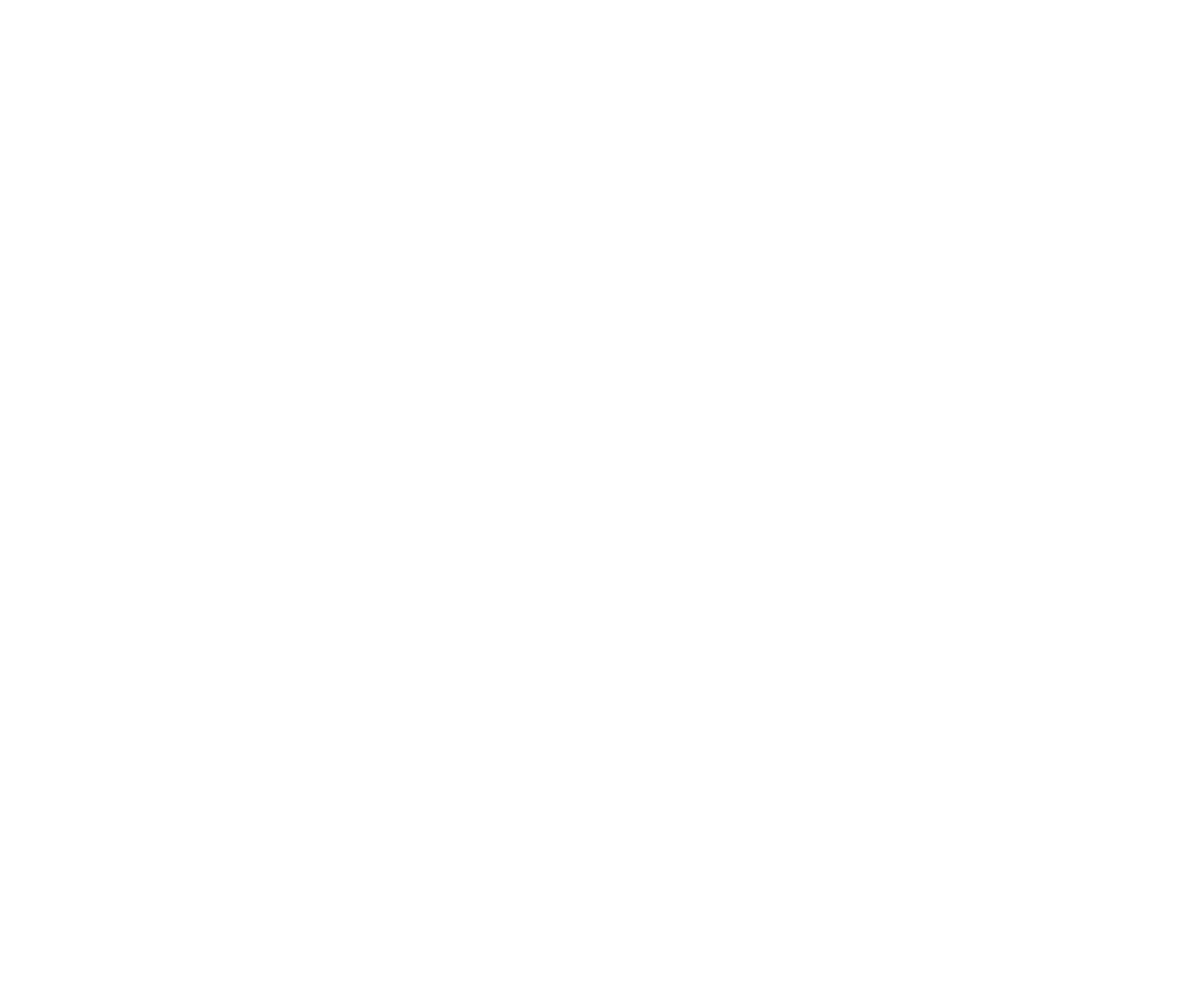
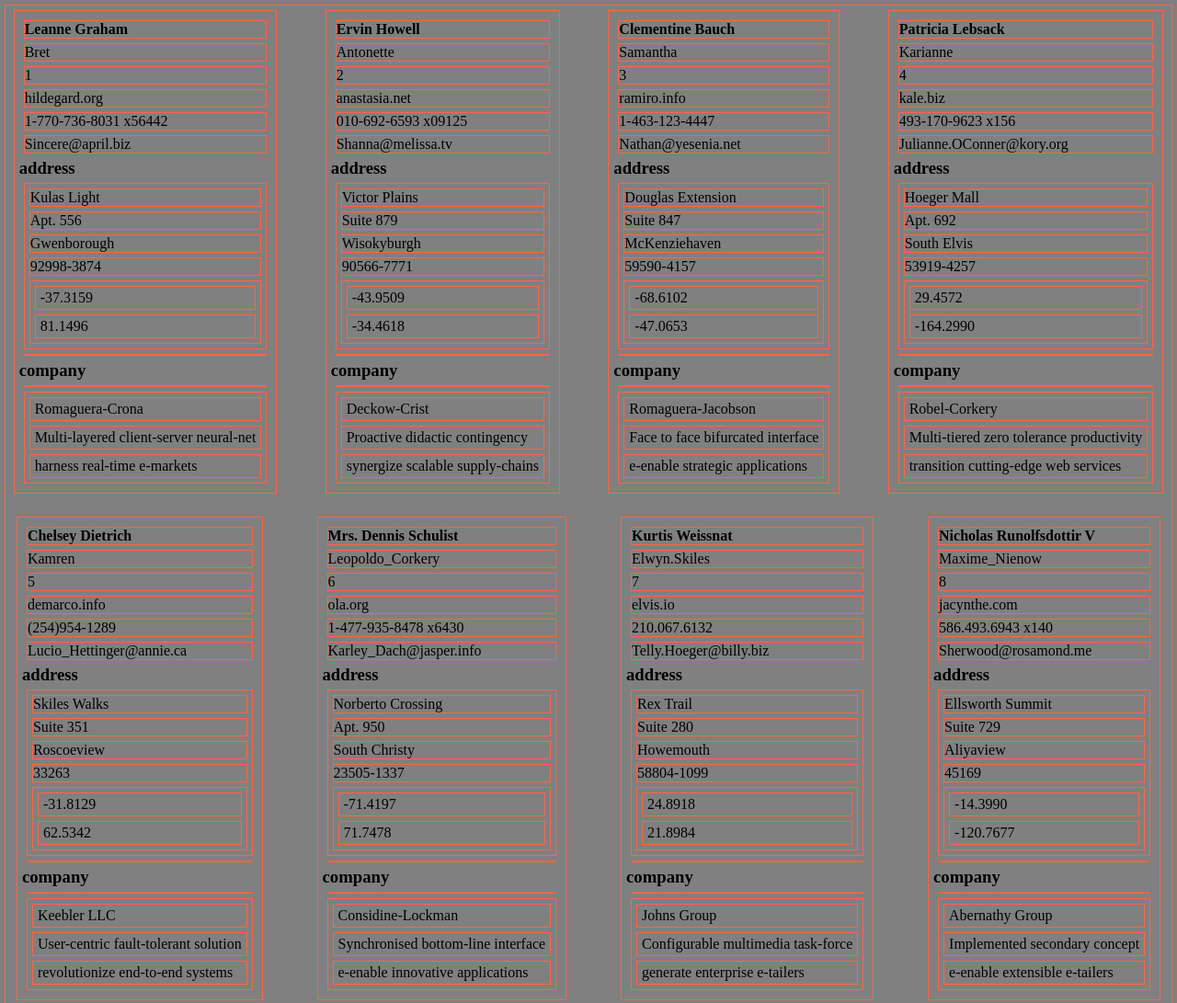
Before and after one commit to lyulka-yar/HW, a plain HTML site: page ls_9/template1.html in a window 1280 px wide. Shown: the top 1091 px of the page at 92% size. Before the commit the page ends 800 px from the top, so only its background shows below. Drawn offline with Linux system fonts and the light colour scheme.

Commit message:
additional done

```diff
--- a/ls_9/additional.js
+++ b/ls_9/additional.js
@@ -1,236 +1,153 @@
 // - Є масив :
 //
-//     let usersList = [
-//         {
-//             id: 1,
-//             name: 'Leanne Graham',
-//             username: 'Bret',
-//             email: 'Sincere@april.biz',
-//             address: {
-//                 street: 'Kulas Light',
-//                 suite: 'Apt. 556',
-//                 city: 'Gwenborough',
-//                 zipcode: '92998-3874',
-//                 geo: {
-//                     lat: '-37.3159',
-//                     lng: '81.1496'
-//                 }
-//             },
-//             phone: '1-770-736-8031 x56442',
-//             website: 'hildegard.org',
-//             company: {
-//                 name: 'Romaguera-Crona',
-//                 catchPhrase: 'Multi-layered client-server neural-net',
-//                 bs: 'harness real-time e-markets'
-//             }
-//         },
-//         {
-//             id: 2,
-//             name: 'Ervin Howell',
-//             username: 'Antonette',
-//             email: 'Shanna@melissa.tv',
-//             address: {
-//                 street: 'Victor Plains',
-//                 suite: 'Suite 879',
-//                 city: 'Wisokyburgh',
-//                 zipcode: '90566-7771',
-//                 geo: {
-//                     lat: '-43.9509',
-//                     lng: '-34.4618'
-//                 }
-//             },
-//             phone: '010-692-6593 x09125',
-//             website: 'anastasia.net',
-//             company: {
-//                 name: 'Deckow-Crist',
-//                 catchPhrase: 'Proactive didactic contingency',
-//                 bs: 'synergize scalable supply-chains'
-//             }
-//         },
-//         {
-//             id: 3,
-//             name: 'Clementine Bauch',
-//             username: 'Samantha',
-//             email: 'Nathan@yesenia.net',
-//             address: {
-//                 street: 'Douglas Extension',
-//                 suite: 'Suite 847',
-//                 city: 'McKenziehaven',
-//                 zipcode: '59590-4157',
-//                 geo: {
-//                     lat: '-68.6102',
-//                     lng: '-47.0653'
-//                 }
-//             },
-//             phone: '1-463-123-4447',
-//             website: 'ramiro.info',
-//             company: {
-//                 name: 'Romaguera-Jacobson',
-//                 catchPhrase: 'Face to face bifurcated interface',
-//                 bs: 'e-enable strategic applications'
-//             }
-//         },
-//         {
-//             id: 4,
-//             name: 'Patricia Lebsack',
-//             username: 'Karianne',
-//             email: 'Julianne.OConner@kory.org',
-//             address: {
-//                 street: 'Hoeger Mall',
-//                 suite: 'Apt. 692',
-//                 city: 'South Elvis',
-//                 zipcode: '53919-4257',
-//                 geo: {
-//                     lat: '29.4572',
-//                     lng: '-164.2990'
-//                 }
-//             },
-//             phone: '493-170-9623 x156',
-//             website: 'kale.biz',
-//             company: {
-//                 name: 'Robel-Corkery',
-//                 catchPhrase: 'Multi-tiered zero tolerance productivity',
-//                 bs: 'transition cutting-edge web services'
-//             }
-//         },
-//         {
-//             id: 5,
-//             name: 'Chelsey Dietrich',
-//             username: 'Kamren',
-//             email: 'Lucio_Hettinger@annie.ca',
-//             address: {
-//                 street: 'Skiles Walks',
-//                 suite: 'Suite 351',
-//                 city: 'Roscoeview',
-//                 zipcode: '33263',
-//                 geo: {
-//                     lat: '-31.8129',
-//                     lng: '62.5342'
-//                 }
-//             },
-//             phone: '(254)954-1289',
-//             website: 'demarco.info',
-//             company: {
-//                 name: 'Keebler LLC',
-//                 catchPhrase: 'User-centric fault-tolerant solution',
-//                 bs: 'revolutionize end-to-end systems'
-//             }
-//         },
-//         {
-//             id: 6,
-//             name: 'Mrs. Dennis Schulist',
-//             username: 'Leopoldo_Corkery',
-//             email: 'Karley_Dach@jasper.info',
-//             address: {
-//                 street: 'Norberto Crossing',
-//                 suite: 'Apt. 950',
-//                 city: 'South Christy',
-//                 zipcode: '23505-1337',
-//                 geo: {
-//                     lat: '-71.4197',
-//                     lng: '71.7478'
-//                 }
-//             },
-//             phone: '1-477-935-8478 x6430',
-//             website: 'ola.org',
-//             company: {
-//                 name: 'Considine-Lockman',
-//                 catchPhrase: 'Synchronised bottom-line interface',
-//                 bs: 'e-enable innovative applications'
-//             }
-//         },
-//         {
-//             id: 7,
-//             name: 'Kurtis Weissnat',
-//             username: 'Elwyn.Skiles',
-//             email: 'Telly.Hoeger@billy.biz',
-//             address: {
-//                 street: 'Rex Trail',
-//                 suite: 'Suite 280',
-//                 city: 'Howemouth',
-//                 zipcode: '58804-1099',
-//                 geo: {
-//                     lat: '24.8918',
-//                     lng: '21.8984'
-//                 }
-//             },
-//             phone: '210.067.6132',
-//             website: 'elvis.io',
-//             company: {
-//                 name: 'Johns Group',
-//                 catchPhrase: 'Configurable multimedia task-force',
-//                 bs: 'generate enterprise e-tailers'
-//             }
-//         },
-//         {
-//             id: 8,
-//             name: 'Nicholas Runolfsdottir V',
-//             username: 'Maxime_Nienow',
-//             email: 'Sherwood@rosamond.me',
-//             address: {
-//                 street: 'Ellsworth Summit',
-//                 suite: 'Suite 729',
-//                 city: 'Aliyaview',
-//                 zipcode: '45169',
-//                 geo: {
-//                     lat: '-14.3990',
-//                     lng: '-120.7677'
-//                 }
-//             },
-//             phone: '586.493.6943 x140',
-//             website: 'jacynthe.com',
-//             company: {
-//                 name: 'Abernathy Group',
-//                 catchPhrase: 'Implemented secondary concept',
-//                 bs: 'e-enable extensible e-tailers'
-//             }
-//         },
-//         {
-//             id: 9,
-//             name: 'Glenna Reichert',
-//             username: 'Delphine',
-//             email: 'Chaim_McDermott@dana.io',
-//             address: {
-//                 street: 'Dayna Park',
-//                 suite: 'Suite 449',
-//                 city: 'Bartholomebury',
-//                 zipcode: '76495-3109',
-//                 geo: {
-//                     lat: '24.6463',
-//                     lng: '-168.8889'
-//                 }
-//             },
-//             phone: '(775)976-6794 x41206',
-//             website: 'conrad.com',
-//             company: {
-//                 name: 'Yost and Sons',
-//                 catchPhrase: 'Switchable contextually-based project',
-//                 bs: 'aggregate real-time technologies'
-//             }
-//         },
-//         {
-//             id: 10,
-//             name: 'Clementina DuBuque',
-//             username: 'Moriah.Stanton',
-//             email: 'Rey.Padberg@karina.biz',
-//             address: {
-//                 street: 'Kattie Turnpike',
-//                 suite: 'Suite 198',
-//                 city: 'Lebsackbury',
-//                 zipcode: '31428-2261',
-//                 geo: {
-//                     lat: '-38.2386',
-//                     lng: '57.2232'
-//                 }
-//             },
-//             phone: '024-648-3804',
-//             website: 'ambrose.net',
-//             company: {
-//                 name: 'Hoeger LLC',
-//                 catchPhrase: 'Centralized empowering task-force',
-//                 bs: 'target end-to-end models'
-//             }
-//         }
-//     ];
+let usersList = [{
+    id: 1,
+    name: 'Leanne Graham',
+    username: 'Bret',
+    email: 'Sincere@april.biz',
+    address: {
+        street: 'Kulas Light',
+        suite: 'Apt. 556',
+        city: 'Gwenborough',
+        zipcode: '92998-3874',
+        geo: {
+            lat: '-37.3159',
+            lng: '81.1496'
+        }
+    },
+    phone: '1-770-736-8031 x56442',
+    website: 'hildegard.org',
+    company: {
+        name: 'Romaguera-Crona',
+        catchPhrase: 'Multi-layered client-server neural-net',
+        bs: 'harness real-time e-markets'
+    }
+}, {
+    id: 2, name: 'Ervin Howell', username: 'Antonette', email: 'Shanna@melissa.tv', address: {
+        street: 'Victor Plains', suite: 'Suite 879', city: 'Wisokyburgh', zipcode: '90566-7771', geo: {
+            lat: '-43.9509', lng: '-34.4618'
+        }
+    }, phone: '010-692-6593 x09125', website: 'anastasia.net', company: {
+        name: 'Deckow-Crist', catchPhrase: 'Proactive didactic contingency', bs: 'synergize scalable supply-chains'
+    }
+}, {
+    id: 3, name: 'Clementine Bauch', username: 'Samantha', email: 'Nathan@yesenia.net', address: {
+        street: 'Douglas Extension', suite: 'Suite 847', city: 'McKenziehaven', zipcode: '59590-4157', geo: {
+            lat: '-68.6102', lng: '-47.0653'
+        }
+    }, phone: '1-463-123-4447', website: 'ramiro.info', company: {
+        name: 'Romaguera-Jacobson',
+        catchPhrase: 'Face to face bifurcated interface',
+        bs: 'e-enable strategic applications'
+    }
+}, {
+    id: 4, name: 'Patricia Lebsack', username: 'Karianne', email: 'Julianne.OConner@kory.org', address: {
+        street: 'Hoeger Mall', suite: 'Apt. 692', city: 'South Elvis', zipcode: '53919-4257', geo: {
+            lat: '29.4572', lng: '-164.2990'
+        }
+    }, phone: '493-170-9623 x156', website: 'kale.biz', company: {
+        name: 'Robel-Corkery',
+        catchPhrase: 'Multi-tiered zero tolerance productivity',
+        bs: 'transition cutting-edge web services'
+    }
+}, {
+    id: 5, name: 'Chelsey Dietrich', username: 'Kamren', email: 'Lucio_Hettinger@annie.ca', address: {
+        street: 'Skiles Walks', suite: 'Suite 351', city: 'Roscoeview', zipcode: '33263', geo: {
+            lat: '-31.8129', lng: '62.5342'
+        }
+    }, phone: '(254)954-1289', website: 'demarco.info', company: {
+        name: 'Keebler LLC', catchPhrase: 'User-centric fault-tolerant solution', bs: 'revolutionize end-to-end systems'
+    }
+}, {
+    id: 6, name: 'Mrs. Dennis Schulist', username: 'Leopoldo_Corkery', email: 'Karley_Dach@jasper.info', address: {
+        street: 'Norberto Crossing', suite: 'Apt. 950', city: 'South Christy', zipcode: '23505-1337', geo: {
+            lat: '-71.4197', lng: '71.7478'
+        }
+    }, phone: '1-477-935-8478 x6430', website: 'ola.org', company: {
+        name: 'Considine-Lockman',
+        catchPhrase: 'Synchronised bottom-line interface',
+        bs: 'e-enable innovative applications'
+    }
+}, {
+    id: 7, name: 'Kurtis Weissnat', username: 'Elwyn.Skiles', email: 'Telly.Hoeger@billy.biz', address: {
+        street: 'Rex Trail', suite: 'Suite 280', city: 'Howemouth', zipcode: '58804-1099', geo: {
+            lat: '24.8918', lng: '21.8984'
+        }
+    }, phone: '210.067.6132', website: 'elvis.io', company: {
+        name: 'Johns Group', catchPhrase: 'Configurable multimedia task-force', bs: 'generate enterprise e-tailers'
+    }
+}, {
+    id: 8, name: 'Nicholas Runolfsdottir V', username: 'Maxime_Nienow', email: 'Sherwood@rosamond.me', address: {
+        street: 'Ellsworth Summit', suite: 'Suite 729', city: 'Aliyaview', zipcode: '45169', geo: {
+            lat: '-14.3990', lng: '-120.7677'
+        }
+    }, phone: '586.493.6943 x140', website: 'jacynthe.com', company: {
+        name: 'Abernathy Group', catchPhrase: 'Implemented secondary concept', bs: 'e-enable extensible e-tailers'
+    }
+}, {
+    id: 9, name: 'Glenna Reichert', username: 'Delphine', email: 'Chaim_McDermott@dana.io', address: {
+        street: 'Dayna Park', suite: 'Suite 449', city: 'Bartholomebury', zipcode: '76495-3109', geo: {
+            lat: '24.6463', lng: '-168.8889'
+        }
+    }, phone: '(775)976-6794 x41206', website: 'conrad.com', company: {
+        name: 'Yost and Sons',
+        catchPhrase: 'Switchable contextually-based project',
+        bs: 'aggregate real-time technologies'
+    }
+}, {
+    id: 10, name: 'Clementina DuBuque', username: 'Moriah.Stanton', email: 'Rey.Padberg@karina.biz', address: {
+        street: 'Kattie Turnpike', suite: 'Suite 198', city: 'Lebsackbury', zipcode: '31428-2261', geo: {
+            lat: '-38.2386', lng: '57.2232'
+        }
+    }, phone: '024-648-3804', website: 'ambrose.net', company: {
+        name: 'Hoeger LLC', catchPhrase: 'Centralized empowering task-force', bs: 'target end-to-end models'
+    }
+}];
 //
 // Створити під кожен елемент окремий блок. В цьому блоці, під кожну властивість, та властивості внутрішніх об'єктів створити свої окремі блок.
+
+
+let wrap = document.createElement("div");
+for (const users of usersList) {
+    let userCard = document.createElement("div");
+    userCard.innerHTML = `
+<div><b>${users.name}</b></div>
+<div>${users.username}</div>
+<div>${users.id}</div>
+<div>${users.website}</div>
+<div>${users.phone}</div>
+<div>${users.email}</div>`
+    for (const obj in users) {
+        if (typeof (users[obj]) === "object") {
+            let address = document.createElement("div");
+            let title = document.createElement("h3");
+            let geoLocation = document.createElement("div");
+            let companyInfo = document.createElement("div");
+            for (const element in users[obj]) {
+                if (users[obj][element] === users.address[element] && users.address[element] !== users.address.geo) {
+                    let addressInfo = document.createElement("div");
+                    addressInfo.innerText = `${users.address[element]}`
+                    address.append(addressInfo, geoLocation);
+                }
+                if (users.address[element] === users.address.geo) {
+                    for (const elementKey in users.address[element]) {
+                        let geo = document.createElement("p");
+                        geo.innerText = `${users.address[element][elementKey]}`;
+                        geoLocation.appendChild(geo);
+                    }
+                }
+                if (users[obj][element] === users.company[element]) {
+                    let company = document.createElement("p");
+                    company.innerText = `${users[obj][element]}`
+                    companyInfo.appendChild(company);
+                }
+            }
+            userCard.append(title, address, companyInfo);
+            title.innerText = `${obj}`;
+        }
+    }
+    document.body.appendChild(wrap);
+    wrap.classList.add("wrap");
+    wrap.appendChild(userCard);
+    userCard.classList.add("userCard");
+}
--- /dev/null
+++ b/ls_9/style.css
@@ -0,0 +1,28 @@
+.wrap {
+    display: flex;
+    flex-wrap: wrap;
+    gap: 15px 35px;
+    justify-content: space-around;
+}
+* {
+    margin: 0;
+    padding: 0;
+
+}
+body{
+    background-color: grey;
+    max-width: 2120px;
+    margin: 0 auto;
+}
+p {
+    /*border: 1px solid black;*/
+    padding: 3px 5px;
+}
+.userCard {
+    border: 1px solid black;
+    padding: 5px;
+}
+.userCard ,div, p {
+    border: 1px solid tomato;
+    margin: 5px;
+}
```
Also changed, not shown: ls_9/template1.html (+5 -1 lines), ls_9/home.js (line endings or trailing spaces), ls_9/img.png (added).
